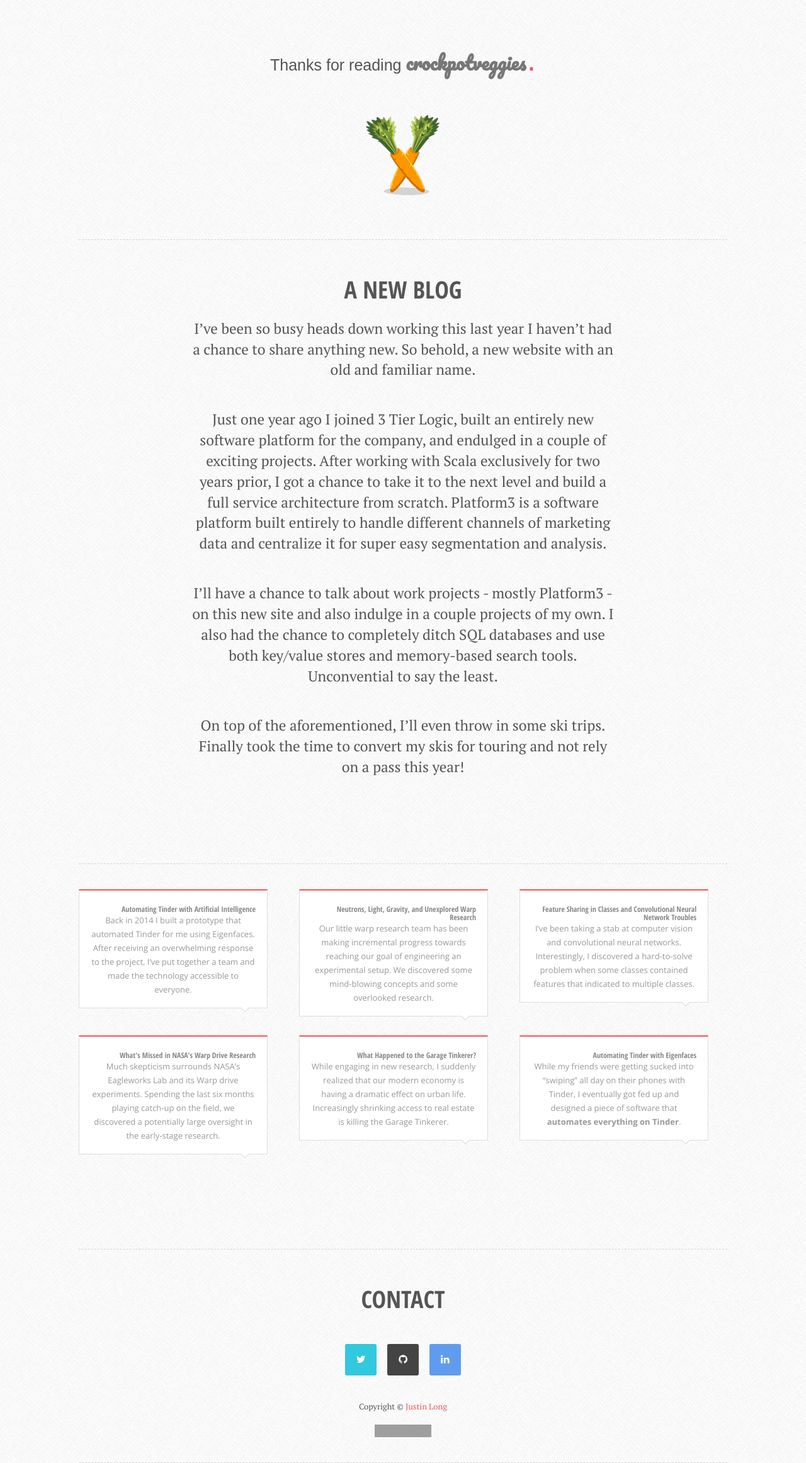
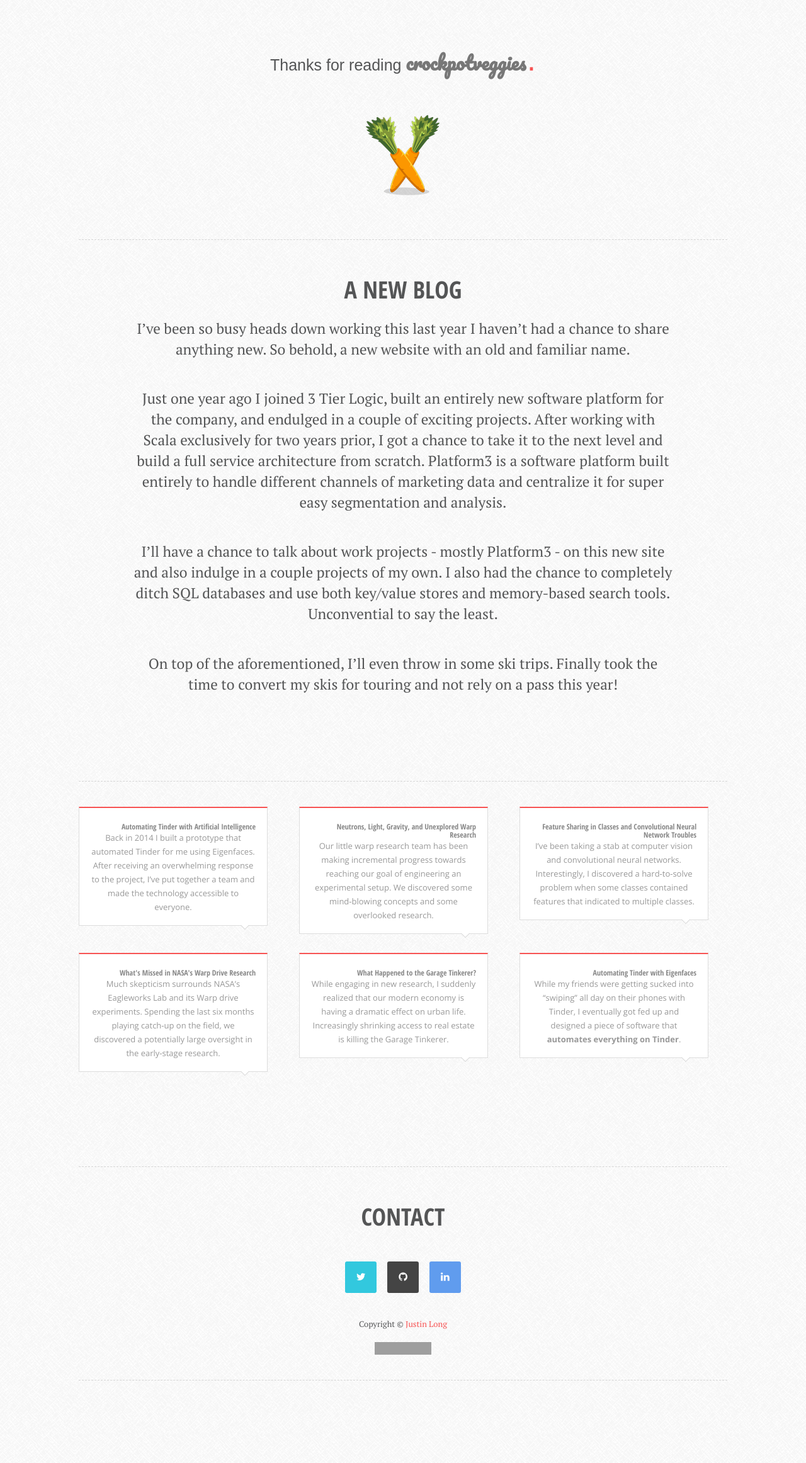
Before and after one commit to crockpotveggies/crockpotveggies.github.io, a Jekyll site: the page built from _posts/2014-02-09-a-new-blog.md, in a window 1280 px wide. Shown: the whole page at 63% size. Built offline with Jekyll 4.4.1, drawn with Linux system fonts in a browser that asks for light colours; some web fonts are replaced; Markdown is read by kramdown in place of the engine named in the settings; comment, search, counter and statistics services are not loaded; after the commit the page ends 2192 px from its top, so only the background shows below that; grey boxes are pictures that could not be loaded.

Commit message:
More layout fixes.

```diff
--- a/_layouts/post.html
+++ b/_layouts/post.html
@@ -9,11 +9,11 @@
             {% endif %}
             </h2>
             <div class="row entry-content">
-              <div class="col-md-2 col-xs-2"></div>
-              <div class="col-md-8 col-xs-8">
+              <div class="col-md-1 col-xs-1"></div>
+              <div class="col-md-10 col-xs-10">
                 {{ content }}
               </div>
-              <div class="col-md-2 col-xs-2"></div>
+              <div class="col-md-1 col-xs-1"></div>
             </div>
           </div>
         </div>
```
